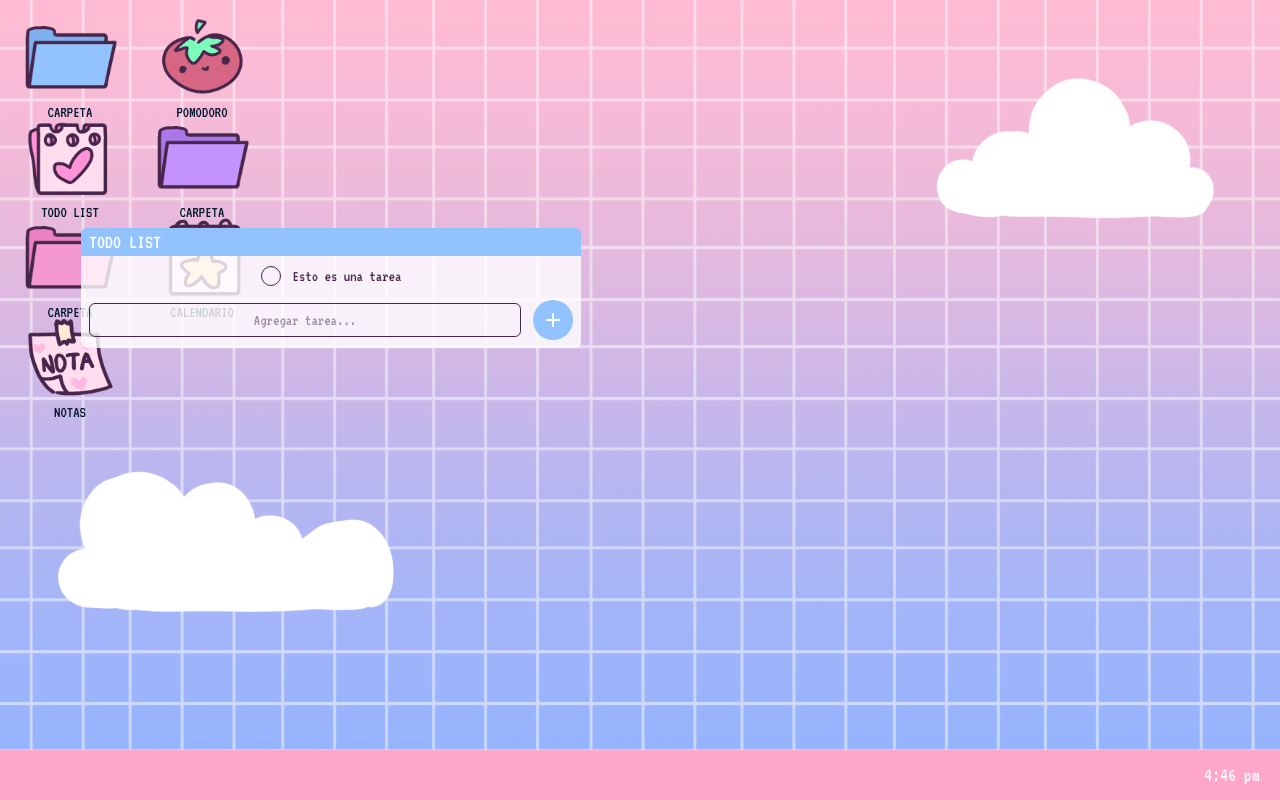
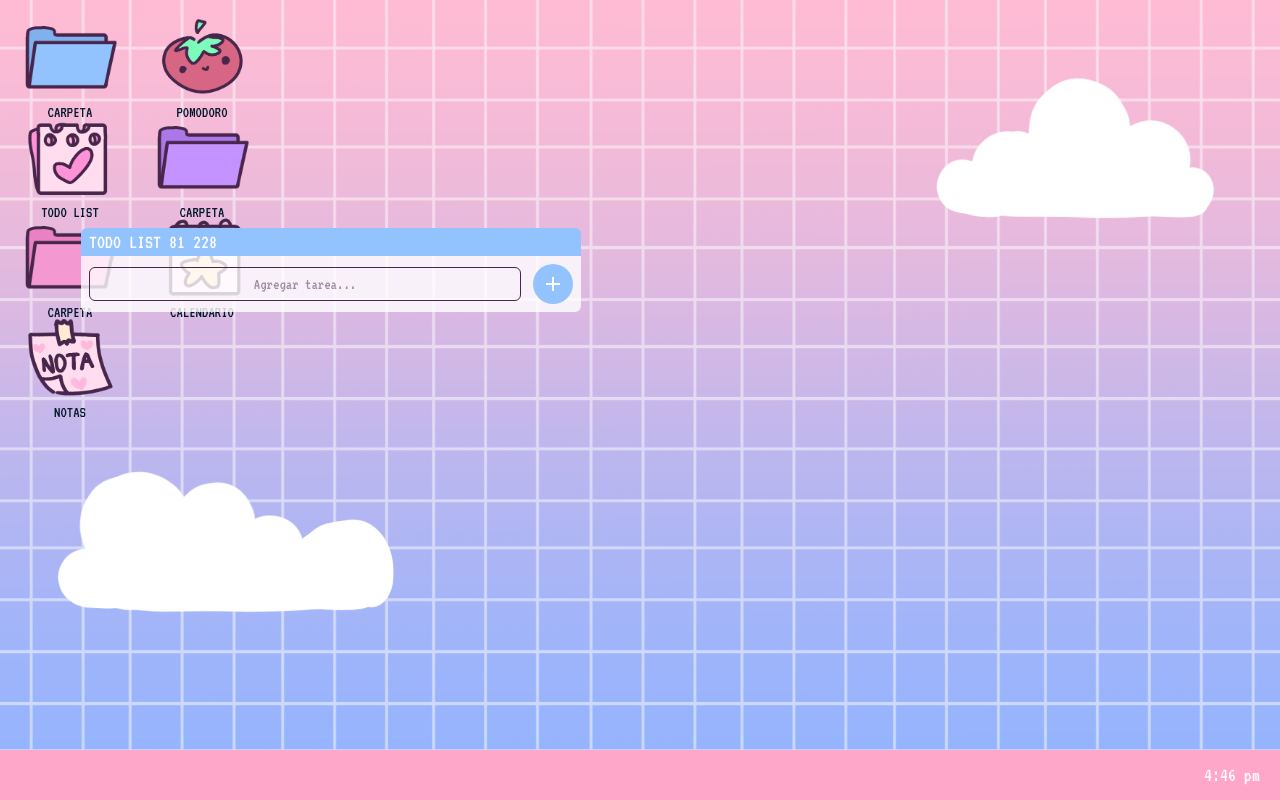
Before and after one commit to DulceNev/sistema-gestion, a Nuxt app: page /home in a window 1280 px wide. Built offline with nearby package versions, Linux system fonts and the light colour scheme; some icons are missing.

Commit message:
se creo el todolist, se puede agregar, completar tareas y eliminarlas, tambien ahora es draggable solo el header

```diff
--- a/assets/css/main.css
+++ b/assets/css/main.css
@@ -30,7 +30,7 @@
     --color-success-content: oklch(98% 0.01 140);
     --color-warning: oklch(80% 0.25 80);
     --color-warning-content: oklch(20% 0.05 80);
-    --color-error: oklch(65% 0.3 30);
+    --color-error: #d76684;
     --color-error-content: oklch(98% 0.01 30);
 
     /* border radius */
--- a/components/modal.vue
+++ b/components/modal.vue
@@ -9,6 +9,11 @@ interface Props {
   color: string;
 }
 
+interface Task {
+  text: string;
+  isCompleted: boolean;
+}
+
 const props = defineProps<Props>();
 
 const el = useTemplateRef<HTMLElement>("el");
@@ -16,20 +21,32 @@ const el = useTemplateRef<HTMLElement>("el");
 const { x, y, style } = useDraggable(el, {
   initialValue: { x: 81, y: 228 },
 });
+
+const textInputValue = ref("");
+// Voy a tener un array de objetos tipo Task
+const todoList = ref<Task[]>([]);
+
+function addTask() {
+  todoList.value.push({
+    text: textInputValue.value,
+    isCompleted: false,
+  });
+  textInputValue.value = "";
+}
+
+function deleteTask(index: number) {
+  todoList.value.splice(index, 1);
+}
 </script>
 
 <template>
-  <div
-    ref="el"
-    :style="style"
-    style="position: fixed"
-    class="w-[500px] text-primary"
-  >
+  <div :style="style" style="position: fixed" class="w-[500px] text-primary">
     <header
+      ref="el"
       class="flex justify-between items-center px-2 rounded-t-md"
       :style="{ backgroundColor: props.color }"
     >
-      <p class="text-xl text-white!">{{ props.title }}</p>
+      <p class="text-xl text-white!">{{ props.title }} {{ x }} {{ y }}</p>
       <div class="flex gap-3">
         <Icon
           icon="ic:baseline-minus"
@@ -54,18 +71,43 @@ const { x, y, style } = useDraggable(el, {
         />
       </div>
     </header>
-    <div
-      class="flex bg-white/80 rounded-b-md flex-col justify-between items-center p-2 gap-3"
-    >
-      <div class="flex gap-3 items-center">
-        <input type="checkbox" class="checkbox checkbox-sm checkbox-primary" />
-        <p class="">Esto es una tarea</p>
-      </div>
-      <form action="" class="flex justify-center items-center gap-3 w-full">
+    <div class="flex bg-white/80 rounded-b-md flex-col items-center p-2 gap-3">
+      <li
+        class="flex gap-2 items-center justify-between w-full"
+        v-for="(task, index) in todoList"
+        :key="index"
+      >
+        <div class="flex gap-2">
+          <input
+            type="checkbox"
+            class="checkbox checkbox-sm checkbox-primary"
+            v-model="task.isCompleted"
+          />
+
+          <!-- Si task.isCompleted es true, aplica la clase line-through. -->
+          <p :class="{ 'line-through': task.isCompleted }">
+            {{ task.text }}
+          </p>
+        </div>
+
+        <button @click="deleteTask(index)">
+          <Icon
+            icon="pixelarticons:close"
+            width="28"
+            style="color: #93c3ff"
+            class="cursor-pointer"
+          />
+        </button>
+      </li>
+      <form
+        @submit.prevent="addTask"
+        class="flex justify-center items-center gap-3 w-full"
+      >
         <input
+          v-model="textInputValue"
           placeholder="Agregar tarea..."
+          required
           class="py-1 w-full border-1 text-primary text-center rounded-md cursor-pointer"
-          required
         />
         <button
           :style="{ backgroundColor: props.color }"
```
